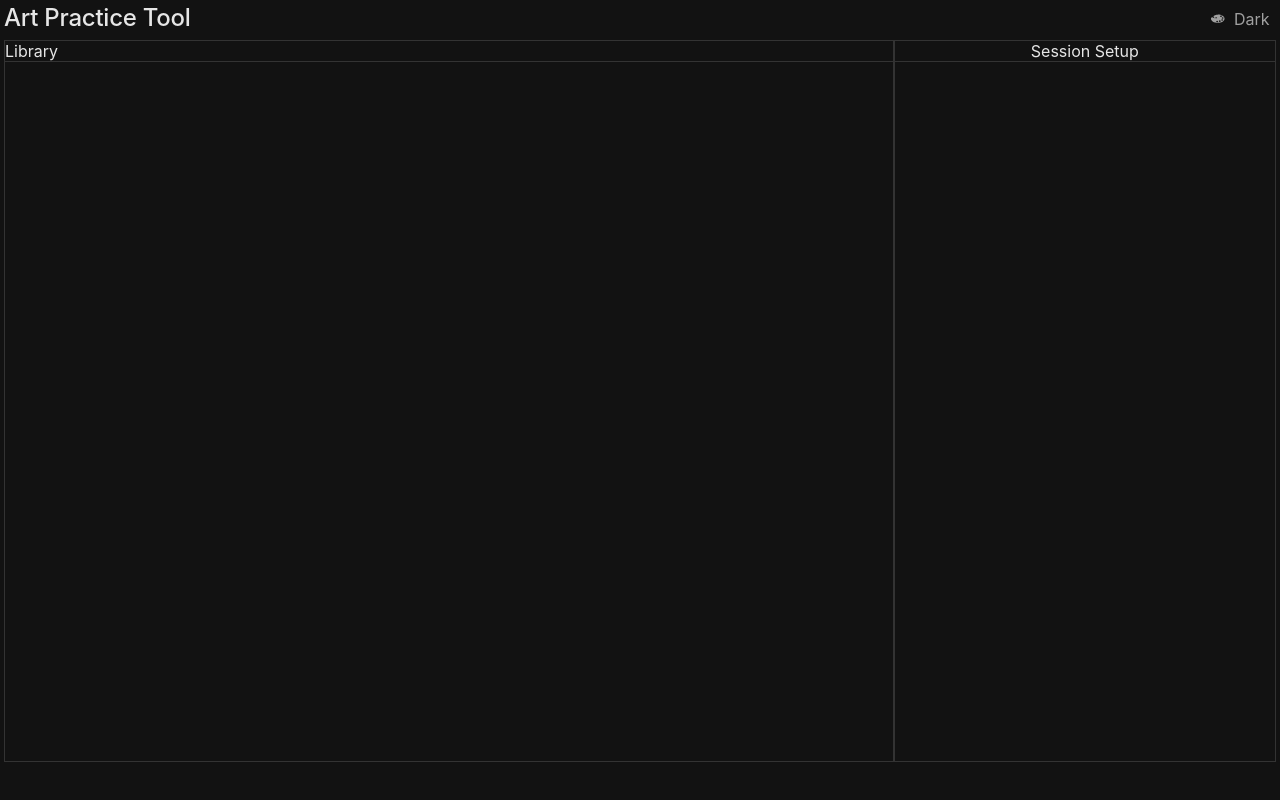
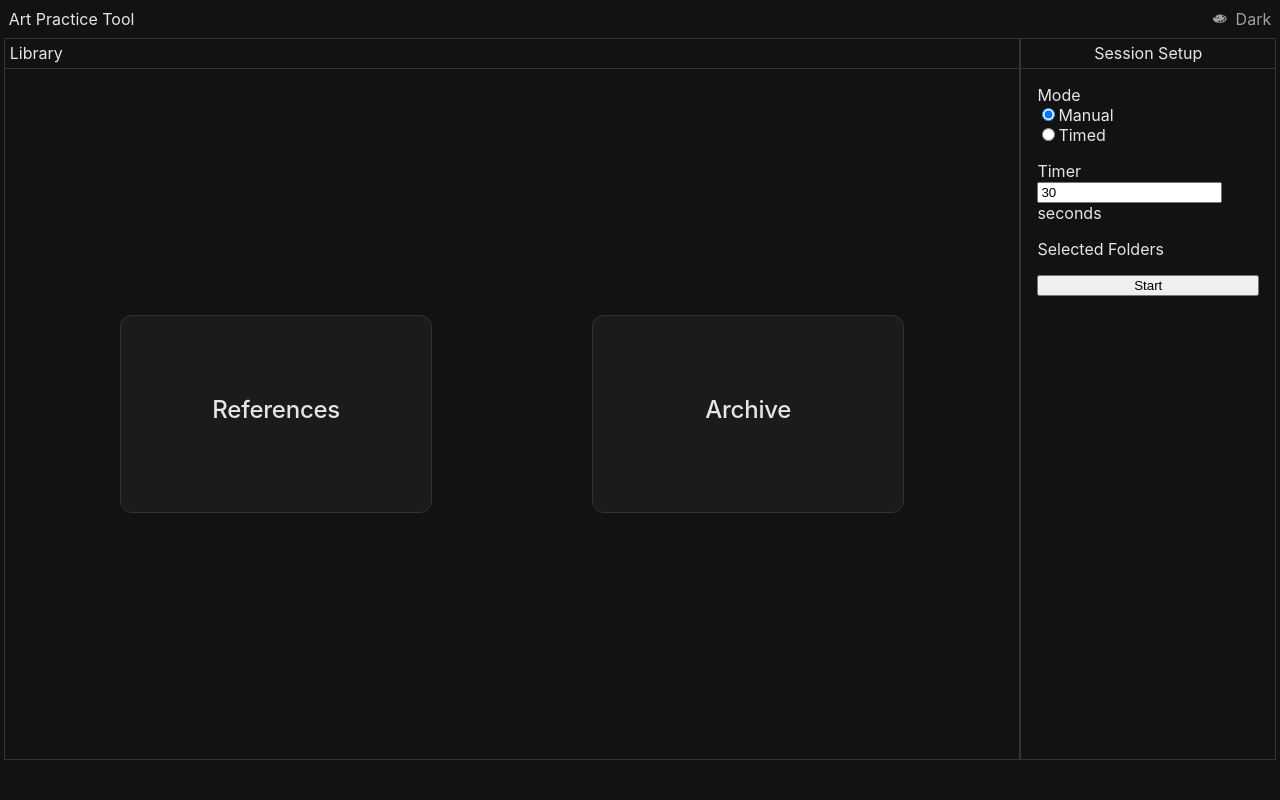
Before and after one commit to Myr-g/art-practice-tool, a React (Vite) app: page / in a window 1280 px wide. Built offline with nearby package versions, Linux system fonts and the light colour scheme.

Commit message:
finished general layout of home screen
- added practice setup panel elements and root elements for library
- breadcrumb trail for library is working as well

```diff
--- a/index.html
+++ b/index.html
@@ -4,7 +4,7 @@
     <meta charset="UTF-8" />
     <link rel="icon" type="image/svg+xml" href="/favicon.svg" />
     <meta name="viewport" content="width=device-width, initial-scale=1.0" />
-    <title>vite-project</title>
+    <title>Art Practice Tool</title>
   </head>
   <body>
     <div id="root"></div>
--- a/src/App.css
+++ b/src/App.css
@@ -75,14 +75,19 @@ body {
   display: flex;
   flex-direction: row;
   justify-content: space-between;
+  text-align: center;
+  padding-bottom: 0.25rem;
+}
+
+.app-name {
+  padding: 0.3rem;
 }
 
 .settings-item {
   display: flex;
   align-items: center;
   gap: 0.5rem;
-
-  padding: 0.3rem 0.4rem;
+  padding: 0.3rem;
 
   color: var(--text-muted);
 
@@ -95,28 +100,81 @@ body {
   color: var(--text-main);
 }
 
+/*---- Home ----*/
 .home {
   display: flex;
   flex-direction: row;
 }
 
+/* Library */
 .library {
-  width: 70%;
+  display: flex;
+  flex-direction: column;
+
+  width: 80%;
   height: 90vh;
+
   border: 1px solid var(--border);
 }
 
 .library-header {
   width: 100%;
+
+  display: flex;
+  flex-direction: row;
+
   border-bottom: 1px solid var(--border);
 }
 
 .library-header p {
   justify-self: left;
+  padding: 0.3rem;
+  padding-right: 0;
 }
 
-.practice-setup {
-  width: 30%;
+.library-content {
+  display: flex;
+  height: 100%;
+}
+
+.library-root {
+  display: flex;
+  flex-direction: row;
+  align-items: center;
+  gap: 10rem;
+
+  margin: 0 auto;
+}
+
+.folder {
+  background: var(--bg-paper);
+  border: 1px solid var(--border);
+  border-radius: 12px;
+
+  display: flex;
+  justify-content: center;
+
+  width: 150px;
+  padding: 5rem;
+
+  cursor: pointer;
+
+  transition: transform .15s ease;
+}
+
+.folder:hover {
+  transform: translateY(-4px);
+  box-shadow: 0 8px 20px var(--shadow);
+}
+
+.actions {
+  top: 0;
+  left: 0;
+}
+
+/* Setup Panel */
+.setup-panel {
+  width: 20%;
   border: 1px solid var(--border);
 }
 
@@ -124,3 +182,16 @@ body {
   width: 100%;
   border-bottom: 1px solid var(--border);
 }
+
+.setup-header p {
+  padding: 0.3rem;
+}
+
+.setup-content {
+  display: flex;
+  flex-direction: column;
+  text-align: left;
+  gap: 1rem;
+
+  padding: 1rem;
+}
--- a/src/App.jsx
+++ b/src/App.jsx
@@ -17,7 +17,7 @@ function App() {
     <>
       <div className='container'>
         <div className='header'>
-          <h2>Art Practice Tool</h2>
+          <span className='app-name'>Art Practice Tool</span>
 
           <div className='settings'>
             <div className='settings-item' onClick={() => setTheme(theme === "Dark" ? "Light" : "Dark")}>
@@ -25,7 +25,7 @@ function App() {
 	              <path d="M0 0h32v32H0z" fill="none" />
 	              <path fill="currentColor" d="M15.653 7.25c-3.417 0-8.577.983-8.577 3.282c0 1.91 2.704 3.23 1.69 3.89c-1.02.665-2.683-1.85-4.047-1.85c-1.654 0-2.816 1.435-2.816 2.927c0 4.557 6.326 8.25 13.75 8.25c7.423 0 13.442-3.693 13.442-8.25c0-4.556-6.02-8.25-13.443-8.25zm-5.345 6.27c0-.644.887-1.165 1.98-1.165s1.98.52 1.98 1.166s-.887 1.167-1.98 1.167s-1.98-.523-1.98-1.166zm3.98 8.78c-1.057 0-1.913-.68-1.913-1.52s.856-1.517 1.914-1.517c1.056 0 1.913.68 1.913 1.518s-.857 1.52-1.914 1.52zm5.323-.53c-1.056 0-1.912-.68-1.912-1.518c0-.84.856-1.52 1.913-1.52c1.06 0 1.915.68 1.915 1.52s-.855 1.52-1.914 1.52zm.465-11.11c0-.838.856-1.518 1.914-1.518s1.912.68 1.912 1.518c0 .84-.855 1.518-1.913 1.518c-1.056 0-1.915-.68-1.915-1.518zm4.2 8.822c-1.057 0-1.914-.68-1.914-1.52s.858-1.517 1.915-1.517c1.06 0 1.914.68 1.914 1.518s-.856 1.52-1.915 1.52zm1.01-4.007c-1.057 0-1.913-.68-1.913-1.52c0-.837.856-1.517 1.914-1.517s1.913.68 1.913 1.518c0 .84-.857 1.52-1.914 1.52z" />
               </svg>
-              <span>Dark</span>
+              <span>{theme}</span>
             </div>
           </div>
         </div>
--- a/src/Home.jsx
+++ b/src/Home.jsx
@@ -1,25 +1,55 @@
 import { useState } from 'react'
 import './App.css'
+import Library from './Library';
 
 function Home()
 {
     return (
         <>
             <div className='home'>
-                <div className='library'>
-                    <div className='library-header'>
-                        <p>Library </p>
-                        <p className='breadcrumb-trail'></p>
+                <Library></Library>
+
+                <div className='setup-panel'>
+                    <div className='setup-header'>
+                        <p>Session Setup</p>
                     </div>
 
-                    <div className='library-content'>
+                    <div className='setup-content'>
+                        <div className='setup-item'>
+                            <label>Mode</label>
 
-                    </div>
-                </div>
+                            <div>
+                                <label>
+                                    <input type="radio" name="mode" value="manual" defaultChecked />
+                                    <span>Manual</span>
+                                </label>
+                            </div>
 
-                <div className='practice-setup'>
-                    <div className='setup-header'>
-                        <p>Session Setup</p>
+                            <div>
+                                <label>
+                                    <input type="radio" name="mode" value="timed" />
+                                    <span>Timed</span>
+                                </label>
+                            </div>
+                        </div>
+
+                        <div className='setup-item'>
+                            <label>Timer</label>
+                            <div className='timer'>
+                                <input type="number" min={1} defaultValue={30} />
+                                <span>seconds</span>
+                            </div>
+                        </div>
+
+                        <div className='setup-item'>
+                            <label>Selected Folders</label>
+                            <div className='selected-folders'>
+
+                            </div>
+                        </div>
+
+
+                        <button>Start</button>
                     </div>
                 </div>
             </div>
--- /dev/null
+++ b/src/Library.jsx
@@ -0,0 +1,64 @@
+import { useState, useEffect } from 'react';
+import './App.css';
+
+function Library()
+{
+    const [directory, setDirectory] = useState([]);
+
+    return (
+        <>
+            <div className='library'>
+                <div className='library-header'>
+                    <p>Library</p>
+                    <p className='breadcrumb-trail'>{directory.length > 0 ? "/ " + directory.join(" / ") : ""}</p>
+                </div>
+
+                <div className='library-content'>
+                    {directory.length === 0 && (
+                        <>
+                            <div className='library-root'>
+                                <div className='folder' onClick={() => setDirectory(["References"])}>
+                                    <h2>References</h2>
+                                </div>
+
+                                <div className='folder' onClick={() => setDirectory(["Archive"])}>
+                                    <h2>Archive</h2>
+                                </div>
+                            </div>
+                        </>
+                    )}
+
+                    {directory.length === 1 && directory[0] === "References" && (
+                        <>
+                            <div className='actions'>
+                                <button className='back-button' onClick={() => setDirectory(prev => prev.slice(0, -1))}>
+                                    <svg xmlns="http://www.w3.org/2000/svg" width="18" height="18" viewBox="0 0 24 24">
+                                        <path d="M0 0h24v24H0z" fill="none" />
+	                                    <path fill="currentColor" d="M16.62 2.99a1.25 1.25 0 0 0-1.77 0L6.54 11.3a.996.996 0 0 0 0 1.41l8.31 8.31c.49.49 1.28.49 1.77 0s.49-1.28 0-1.77L9.38 12l7.25-7.25c.48-.48.48-1.28-.01-1.76" />
+                                    </svg>
+                                </button>
+
+                                <button>Import Folder</button>
+                            </div>
+                        </>
+                    )}
+
+                    {directory.length === 1 && directory[0] === "Archive" && (
+                        <>
+                            <div className='actions'>
+                                <button className='back-button' onClick={() => setDirectory(prev => prev.slice(0, -1))}>
+                                    <svg xmlns="http://www.w3.org/2000/svg" width="18" height="18" viewBox="0 0 24 24">
+                                        <path d="M0 0h24v24H0z" fill="none" />
+	                                    <path fill="currentColor" d="M16.62 2.99a1.25 1.25 0 0 0-1.77 0L6.54 11.3a.996.996 0 0 0 0 1.41l8.31 8.31c.49.49 1.28.49 1.77 0s.49-1.28 0-1.77L9.38 12l7.25-7.25c.48-.48.48-1.28-.01-1.76" />
+                                    </svg>
+                                </button>
+                            </div>
+                        </>
+                    )}
+                </div>
+            </div>
+        </>
+    )
+}
+
+export default Library;
```
